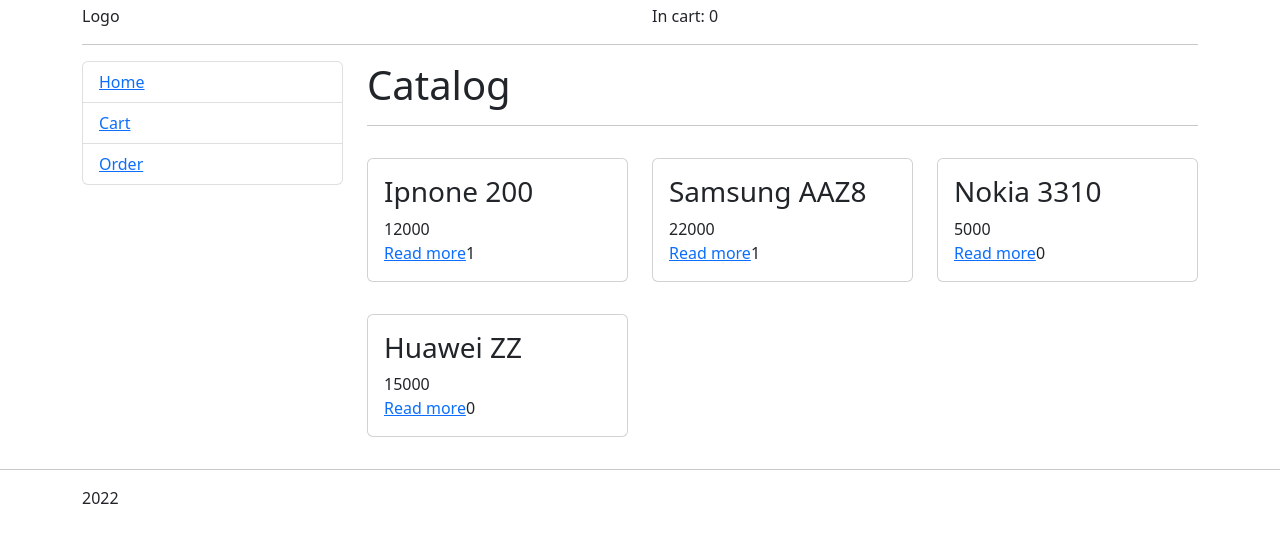
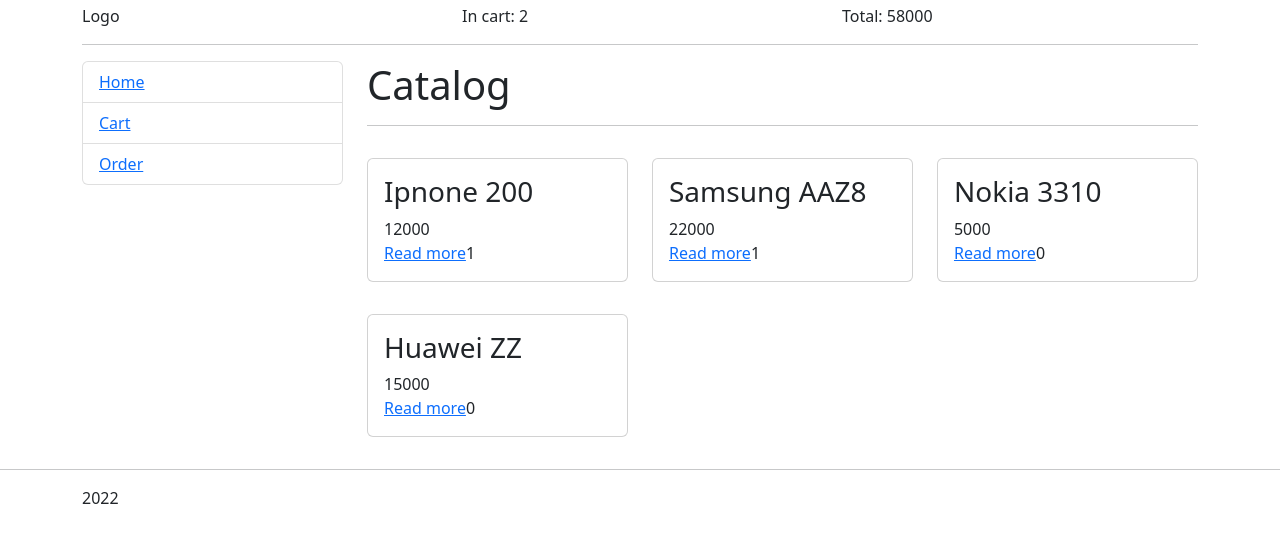
Before and after one commit to EvgeniiZaets/react-sandbox, a React app: page / in a window 1280 px wide. Shown: the top 542 px of the page. Built offline with nearby package versions, Linux system fonts and the light colour scheme.

Commit message:
in cart count, total price

```diff
--- a/src/App.js
+++ b/src/App.js
@@ -1,4 +1,4 @@
-import React, { useState } from 'react';
+import React from 'react';
 import { Routes, Route, Link } from 'react-router-dom';
 
 import Home from './views/Home';
@@ -7,8 +7,12 @@ import Cart from './views/Cart';
 import Order from './views/Order';
 import Result from './views/Result';
 import E404 from './views/E404';
+import { observer } from 'mobx-react-lite';
+import useStore from './hooks/useStore';
 
-export default function () {
+const App = observer(() => {
+  const [cart] = useStore('cart');
+
   return <>
 		<header>
 			<div className="container mt-1">
@@ -17,7 +21,10 @@ export default function () {
 						Logo
 					</div>
 					<div className="col">
-						In cart: 0
+						In cart: { cart.items.length }
+					</div>
+					<div className="col">
+						Total: { cart.total }
 					</div>
 				</div>
 				<hr/>
@@ -52,4 +59,6 @@ export default function () {
 			<div className="container">2022</div>
 		</footer>
 	</>;
-}
+});
+
+export default App;
--- a/src/main.js
+++ b/src/main.js
@@ -1,7 +1,7 @@
 /* import './tests/store-cart' */
 
 import React from 'react';
-import ReactDom from 'react-dom';
+import ReactDom from 'react-dom/client';
 import { BrowserRouter } from 'react-router-dom';
 
 import 'bootstrap/scss/bootstrap.scss';
@@ -12,12 +12,11 @@ import RootStore from './store';
 
 const store = new RootStore();
 
-ReactDom.render(
+const root = ReactDom.createRoot(document.querySelector('.app'));
+root.render(
 	<BrowserRouter>
 		<StoreContext.Provider value={store}>
 			<App/>
 		</StoreContext.Provider>
 	</BrowserRouter>
-	,
-	document.querySelector('.app')
 );
--- a/src/store/cart.js
+++ b/src/store/cart.js
@@ -7,12 +7,13 @@ export default class Cart {
   ];
 
   get total () {
-    return 0;
-    /* return this.products.reduce((sum, pr) => sum + pr.price * pr.cnt, 0); */
+    return this.items.reduce((sum, pr) => {
+      return sum + this.rootStore.products.product(pr.id).price * pr.cnt;
+    }, 0);
   }
 
   inCart (id) {
-    return this.items.some(item => item.id == id);
+    return this.items.some(item => item.id === parseInt(id));
   }
 
   change = (id, cnt) => {
--- a/src/store/products.js
+++ b/src/store/products.js
@@ -6,6 +6,10 @@ export default class Products {
   constructor (rootStore) {
     makeAutoObservable(this);
     this.rootStore = rootStore;
+  }
+
+  get product () {
+    return id => this.products.find(product => product.id === parseInt(id));
   }
 }
 
```
